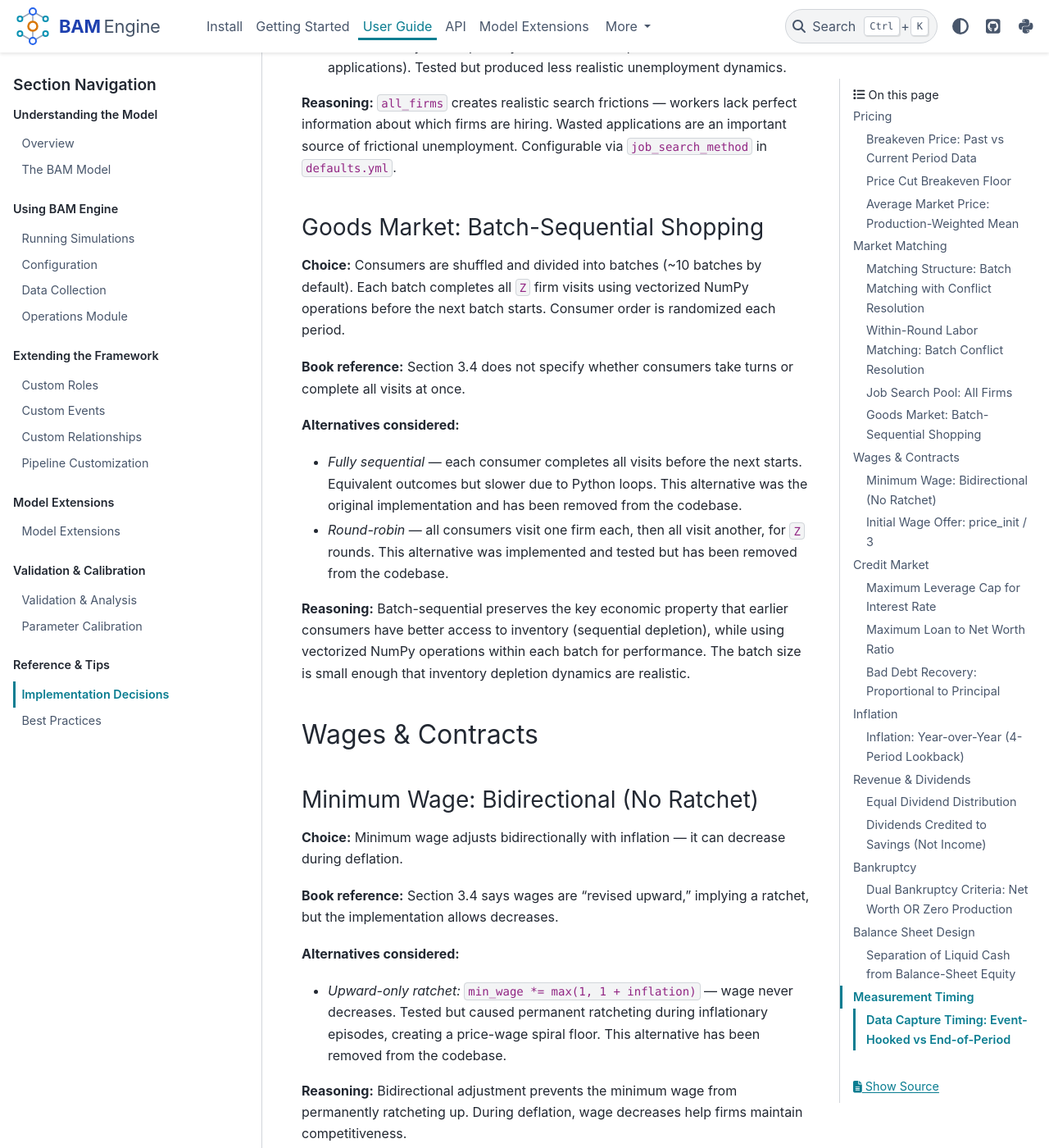
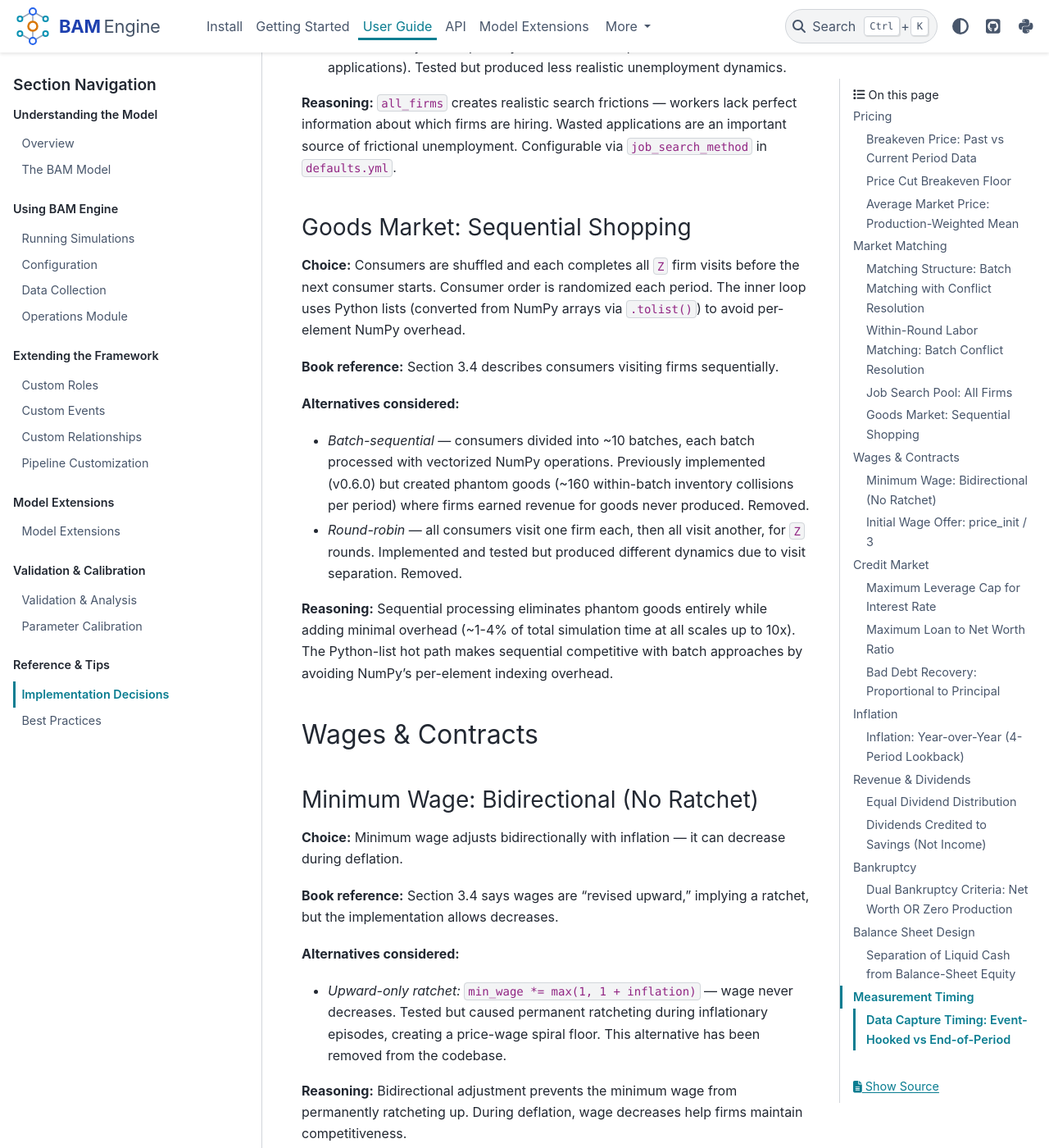
Before and after one commit to kganitis/bam-engine, a Sphinx documentation site: the page built from docs/user_guide/implementation_decisions.rst, in a window 1280 px wide and 1400 px high, scrolled down 3588 px. Shown: the whole window at 82% size. Built offline with Sphinx 7.4.7 and the PyData theme 0.15.4, drawn with Linux system fonts in a browser that asks for light colours; pages that are not in the unit, such as notebooks, are missing from menus.

Commit message:
docs: update Sphinx docs for sequential goods market
Rewrite goods market sections in pipelines, implementation decisions,
performance.

```diff
--- a/docs/development/performance.rst
+++ b/docs/development/performance.rst
@@ -300,9 +300,9 @@ bottlenecks. All three markets now use vectorized batch processing:
 
 * **Goods market**: ``consumers_decide_firms_to_visit`` is fully vectorized using
   batch random sampling and 2D array operations. ``goods_market_round`` uses
-  batch-sequential processing — consumers are divided into ~10 batches, each
-  completing all Z visits with vectorized NumPy operations before the next batch
-  starts. This preserves sequential depletion dynamics while enabling vectorization.
+  sequential processing — each consumer completes all Z visits before the next
+  starts. The inner loop uses Python lists for performance (avoiding NumPy
+  per-element overhead), adding ~1-4% to total simulation time at all scales.
 * **Labor market**: ``workers_decide_firms_to_apply`` uses vectorized firm selection.
   ``labor_market_round`` processes all applications simultaneously with batch
   conflict resolution via ``resolve_conflicts()``.
--- a/docs/user_guide/implementation_decisions.rst
+++ b/docs/user_guide/implementation_decisions.rst
@@ -165,30 +165,32 @@ important source of frictional unemployment. Configurable via
 
 
 .. _decision-batch-sequential-shopping:
+.. _decision-sequential-shopping:
 
-Goods Market: Batch-Sequential Shopping
-~~~~~~~~~~~~~~~~~~~~~~~~~~~~~~~~~~~~~~~
+Goods Market: Sequential Shopping
+~~~~~~~~~~~~~~~~~~~~~~~~~~~~~~~~~
 
-**Choice:** Consumers are shuffled and divided into batches (~10 batches by default).
-Each batch completes all ``Z`` firm visits using vectorized NumPy operations before
-the next batch starts. Consumer order is randomized each period.
+**Choice:** Consumers are shuffled and each completes all ``Z`` firm visits
+before the next consumer starts. Consumer order is randomized each period.
+The inner loop uses Python lists (converted from NumPy arrays via ``.tolist()``)
+to avoid per-element NumPy overhead.
 
-**Book reference:** Section 3.4 does not specify whether consumers take turns or
-complete all visits at once.
+**Book reference:** Section 3.4 describes consumers visiting firms sequentially.
 
 **Alternatives considered:**
 
-- *Fully sequential* --- each consumer completes all visits before the next starts.
-  Equivalent outcomes but slower due to Python loops. This alternative was the
-  original implementation and has been removed from the codebase.
+- *Batch-sequential* --- consumers divided into ~10 batches, each batch processed
+  with vectorized NumPy operations. Previously implemented (v0.6.0) but created
+  phantom goods (~160 within-batch inventory collisions per period) where firms
+  earned revenue for goods never produced. Removed.
 - *Round-robin* --- all consumers visit one firm each, then all visit another, for
-  ``Z`` rounds. This alternative was implemented and tested but has been removed from
-  the codebase.
+  ``Z`` rounds. Implemented and tested but produced different dynamics due to
+  visit separation. Removed.
 
-**Reasoning:** Batch-sequential preserves the key economic property that earlier
-consumers have better access to inventory (sequential depletion), while using
-vectorized NumPy operations within each batch for performance. The batch size is
-small enough that inventory depletion dynamics are realistic.
+**Reasoning:** Sequential processing eliminates phantom goods entirely while adding
+minimal overhead (~1-4% of total simulation time at all scales up to 10x). The
+Python-list hot path makes sequential competitive with batch approaches by avoiding
+NumPy's per-element indexing overhead.
 
 
 Wages & Contracts
--- a/docs/user_guide/pipelines.rst
+++ b/docs/user_guide/pipelines.rst
@@ -12,8 +12,8 @@ The Default Pipeline
 
 The default pipeline executes 8 phases per period. Labor and credit market
 matching uses **batch processing** with vectorized NumPy operations. The goods
-market uses **batch-sequential** processing where consumers are divided into
-batches, each completing all visits before the next batch starts.
+market uses **sequential** processing where each consumer completes all visits
+before the next consumer starts.
 
 **Phase 1: Planning** (6 events)
 
@@ -258,7 +258,7 @@ Tips
 - **Modify before running**: Pipeline changes should happen between
   ``Simulation.init()`` and ``sim.run()``, not during execution.
 - **Batch matching**: Labor and credit markets use vectorized batch
-  matching with conflict resolution. The goods market uses batch-sequential
+  matching with conflict resolution. The goods market uses sequential
   processing.
 
 
```
Also changed, not shown: 2 other files.
